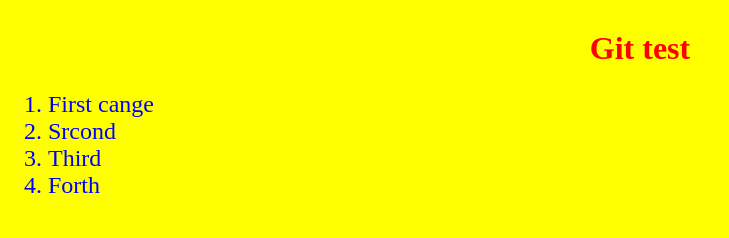
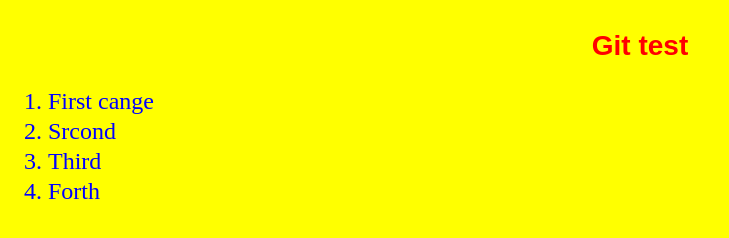
Before and after one commit to andrey1088/test-git, a plain HTML site: page index.html in a window 1280 px wide. Shown: the whole page, without its empty margins (0-729 px from the left). Drawn offline with Linux system fonts and the light colour scheme.

Commit message:
test commit in branch master

```diff
--- a/css/style.css
+++ b/css/style.css
@@ -3,12 +3,14 @@ body {
     font-size: 20px;
 }
 h1 {
-    font-size: 32px;
+    font-size: 28px;
     color: red;
     text-align: center;
     margin-top: 30px;
+    font-family: arial;
 }
 ol {
     font-size: 24px;
     color: blue;
+    line-height: 30px;
 }
```
